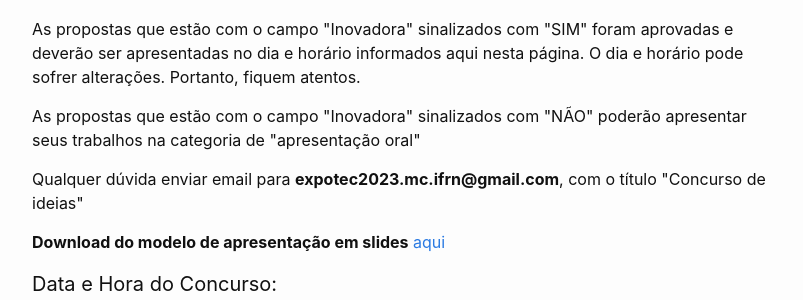
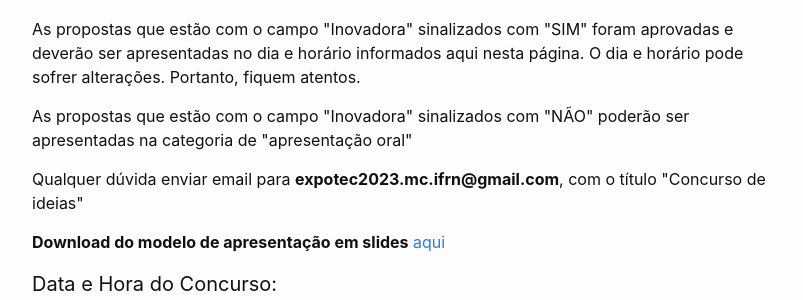
Before and after one commit to ifrn-macau/expotec2023, a Jekyll site: the page built from concurso.md, in a window 1280 px wide and 900 px high, scrolled down 462 px. Shown: the part 154-454 px from the top of the window, without its empty margins (238-1041 px from the left). Built offline with Jekyll 4.4.1, drawn with Linux system fonts in a browser that asks for light colours.

Commit message:
Atualização do config

```diff
--- a/concurso.md
+++ b/concurso.md
@@ -49,7 +49,7 @@ permalink: /concurso/
 
 <p>As propostas que estão com o campo "Inovadora" sinalizados com "SIM" foram aprovadas e deverão ser apresentadas no dia e horário informados aqui nesta página. O dia e horário pode sofrer alterações. Portanto, fiquem atentos. </p>
 
-<p>As propostas que estão com o campo "Inovadora" sinalizados com "NÃO" poderão apresentar seus trabalhos  na categoria de "apresentação oral"</p>
+<p>As propostas que estão com o campo "Inovadora" sinalizados com "NÃO" poderão ser apresentadas  na categoria de "apresentação oral"</p>
 
 <p>Qualquer dúvida enviar email para <b>expotec2023.mc.ifrn@gmail.com</b>, com o título "Concurso de ideias"</p>
 
```
